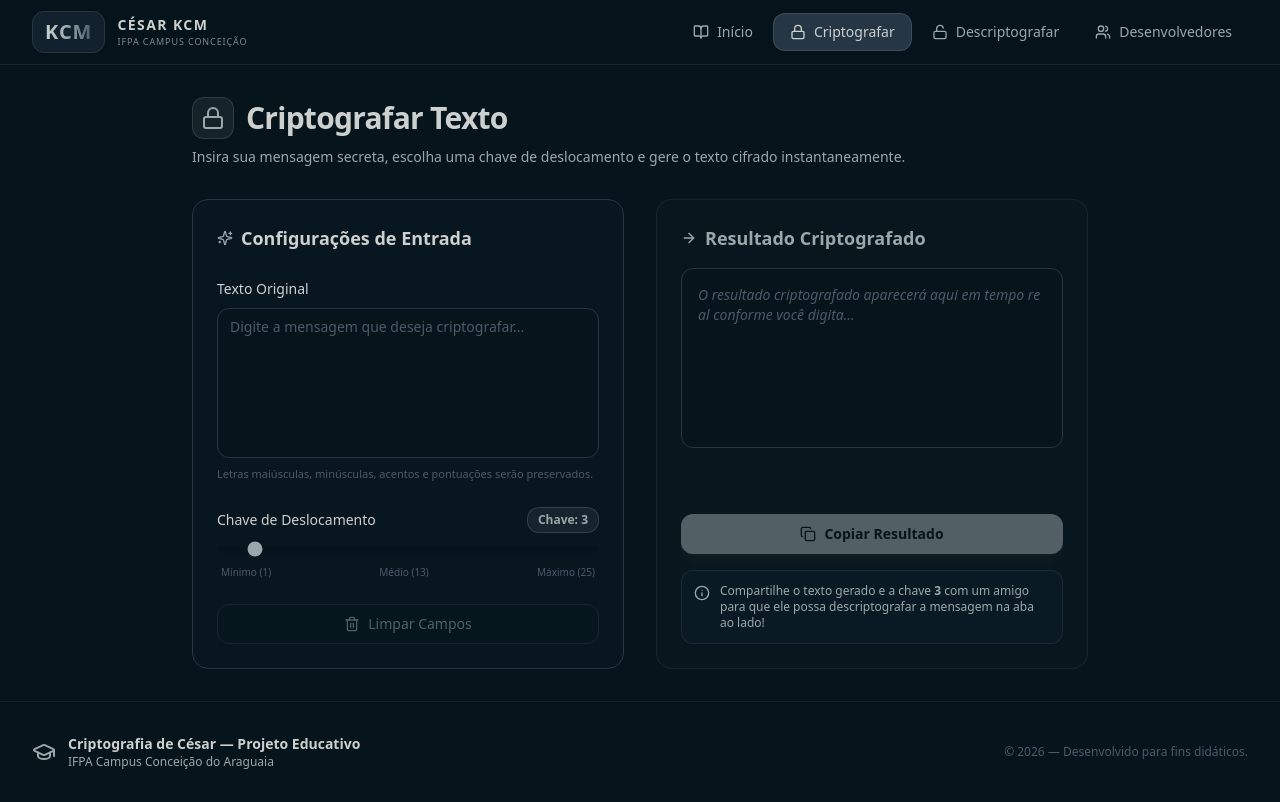
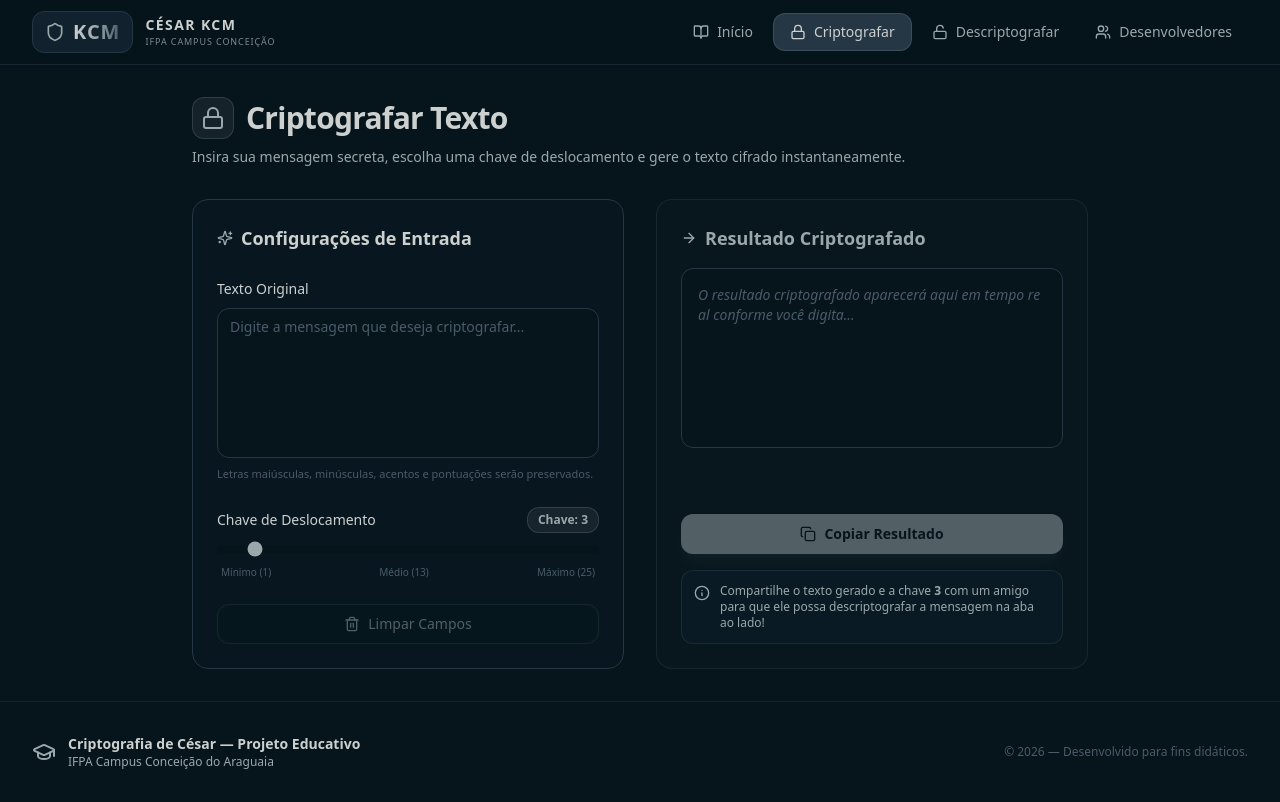
Before and after one commit to kevinlucascosta/swift-jellyfish-pounce, a React (Vite) app: page /criptografar in a window 1280 px wide. Built offline with nearby package versions, Linux system fonts and the light colour scheme.

Commit message:
[dyad] Adicionando ícone de escudo ao logotipo no cabeçalho - wrote 1 file(s)

```diff
--- a/src/components/Layout.tsx
+++ b/src/components/Layout.tsx
@@ -1,6 +1,6 @@
 import React, { useState } from "react";
 import { Link, useLocation } from "react-router-dom";
-import { Menu, X, BookOpen, Lock, Unlock, Users, GraduationCap } from "lucide-react";
+import { Menu, X, BookOpen, Lock, Unlock, Users, GraduationCap, Shield } from "lucide-react";
 
 interface LayoutProps {
   children: React.ReactNode;
@@ -27,7 +27,8 @@ export default function Layout({ children }: LayoutProps) {
           <div className="flex items-center justify-between h-16">
             {/* Logo KCM */}
             <Link to="/" className="flex items-center space-x-3 group">
-              <div className="px-3 py-1.5 bg-kcm-darker rounded-xl border border-kcm-dark group-hover:border-kcm-light group-hover:bg-kcm-dark transition-all duration-300">
+              <div className="flex items-center space-x-2 px-3 py-1.5 bg-kcm-darker rounded-xl border border-kcm-dark group-hover:border-kcm-light group-hover:bg-kcm-dark transition-all duration-300">
+                <Shield className="h-5 w-5 text-kcm-light group-hover:text-kcm-lightest transition-colors" />
                 <span className="font-black text-xl tracking-wider bg-gradient-to-r from-kcm-lightest via-kcm-light to-kcm-medium bg-clip-text text-transparent">
                   KCM
                 </span>
```
